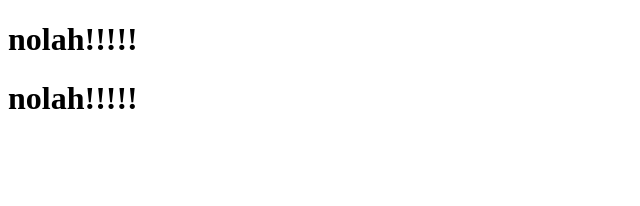
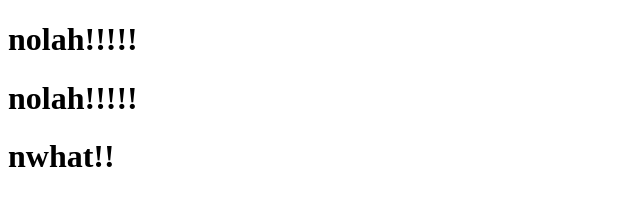
Before and after one commit to SohYongSeng/chatbot_project07, a plain HTML site: page index.html in a window 1280 px wide. Shown: the whole page, without its empty margins (0-640 px from the left). Drawn offline with Linux system fonts and the light colour scheme.

Commit message:
Update content

```diff
--- a/index.html
+++ b/index.html
@@ -8,5 +8,6 @@
 <body>
     <h1>nolah!!!!!</h1>
     <h1>nolah!!!!!</h1>
+    <h1>nwhat!!</h1>
 </body>
 </html>
```
